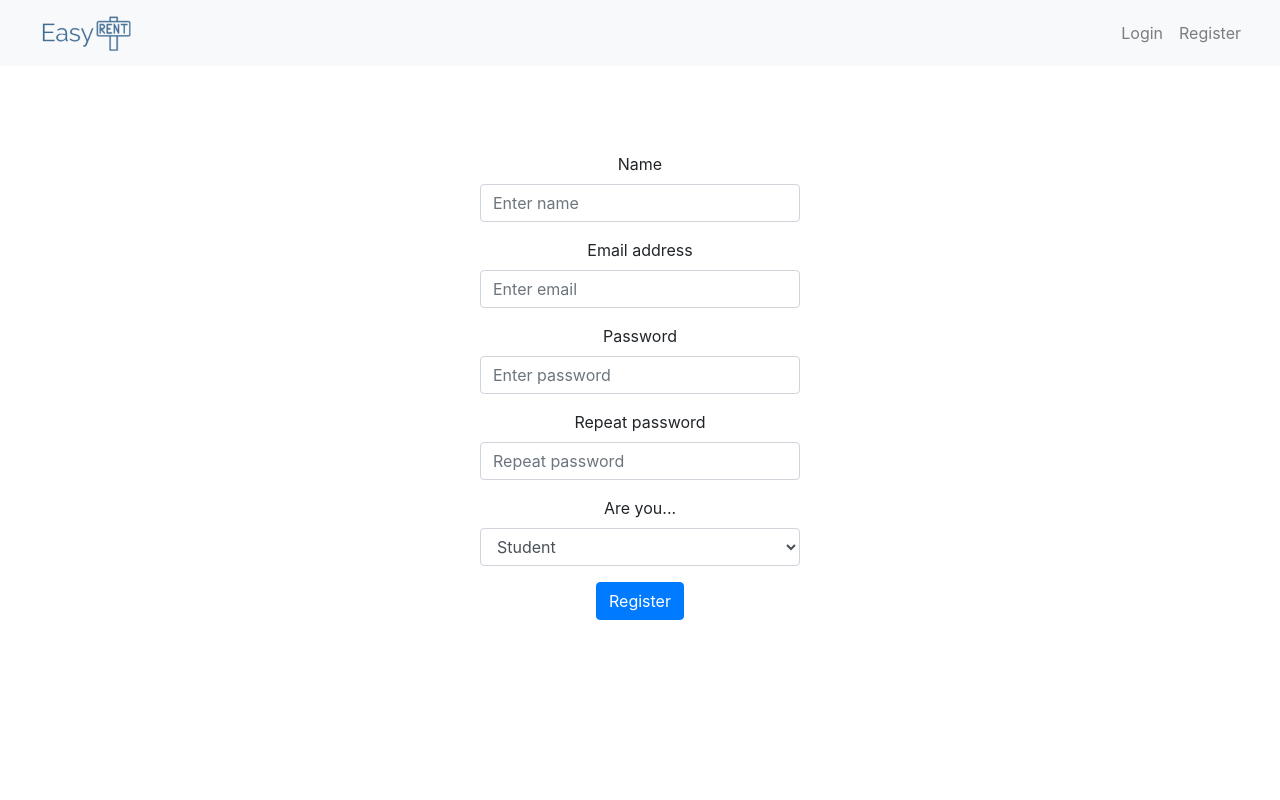
After one commit to StoyanoVasil/SOT-frontend, a Flask app: page /register in a window 1280 px wide. The commit adds this page. Run offline with Flask 2, Linux system fonts and the light colour scheme; some libraries are stand-ins or nearby versions.

Commit message:
add login and register pages

```diff
--- a/src/static/css/master.css
+++ b/src/static/css/master.css
@@ -1,3 +1,17 @@
 img {
     width: 100px;
 }
+
+html, body {
+    width: 100%;
+    height: 100%;
+}
+
+.center {
+    display: flex;
+    flex-direction: column;
+    justify-content: center;
+    align-items: center;
+    height: 80%;
+    width: 100%;
+}
--- a/src/templates/layout.html
+++ b/src/templates/layout.html
@@ -8,7 +8,9 @@
 </head>
 <body>
     {% include 'navbar.html' %}
-    {% block body %}{% endblock %}
+    <div class="center">
+        {% block body %}{% endblock %}
+    </div>
     <script src="https://code.jquery.com/jquery-3.3.1.slim.min.js" integrity="sha384-q8i/X+965DzO0rT7abK41JStQIAqVgRVzpbzo5smXKp4YfRvH+8abtTE1Pi6jizo" crossorigin="anonymous"></script>
     <script src="https://cdnjs.cloudflare.com/ajax/libs/popper.js/1.14.3/umd/popper.min.js" integrity="sha384-ZMP7rVo3mIykV+2+9J3UJ46jBk0WLaUAdn689aCwoqbBJiSnjAK/l8WvCWPIPm49" crossorigin="anonymous"></script>
     <script src="https://stackpath.bootstrapcdn.com/bootstrap/4.1.3/js/bootstrap.min.js" integrity="sha384-ChfqqxuZUCnJSK3+MXmPNIyE6ZbWh2IMqE241rYiqJxyMiZ6OW/JmZQ5stwEULTy" crossorigin="anonymous"></script>
--- a/src/templates/navbar.html
+++ b/src/templates/navbar.html
@@ -7,10 +7,10 @@
         <div class="collapse navbar-collapse" id="navbarResponsive">
             <ul class="navbar-nav ml-auto">
                 <li class="nav-item">
-                    <a href="#" class="nav-link">Login</a>
+                    <a href="/login" class="nav-link">Login</a>
                 </li>
                 <li class="nav-item">
-                    <a href="#" class="nav-link">Register</a>
+                    <a href="/register" class="nav-link">Register</a>
                 </li>
             </ul>
         </div>
--- /dev/null
+++ b/src/templates/register.html
@@ -0,0 +1,29 @@
+{% extends 'layout.html' %}
+{% block body %}
+    <form class="text-center w-25">
+        <div class="form-group">
+            <label for="name">Name</label>
+            <input type="text" class="form-control" id="name" placeholder="Enter name">
+        </div>
+        <div class="form-group">
+            <label for="email">Email address</label>
+            <input type="email" class="form-control" id="email" placeholder="Enter email">
+        </div>
+        <div class="form-group">
+            <label for="password">Password</label>
+            <input type="password" class="form-control" id="password" placeholder="Enter password">
+        </div>
+        <div class="form-group">
+            <label for="repeatPassword">Repeat password</label>
+            <input type="password" class="form-control" id="repeatPassword" placeholder="Repeat password">
+        </div>
+        <div class="form-group">
+            <label for="role">Are you...</label>
+            <select class="form-control" id="role">
+                <option>Student</option>
+                <option>Landlord</option>
+            </select>
+        </div>
+        <button type="submit" class="btn btn-primary">Register</button>
+    </form>
+{% endblock %}
--- a/src/views.py
+++ b/src/views.py
@@ -4,3 +4,13 @@ from src import app
 @app.route('/')
 def index():
     return render_template('index.html')
+
+@app.route('/login', methods=['GET', 'POST'])
+def login():
+    if request.method == 'GET':
+        return render_template('login.html')
+
+@app.route('/register', methods=['GET', 'POST'])
+def register():
+    if request.method == 'GET':
+        return render_template('register.html')
```
Also changed, not shown: src/templates/login.html (added, +15 -0 lines).
